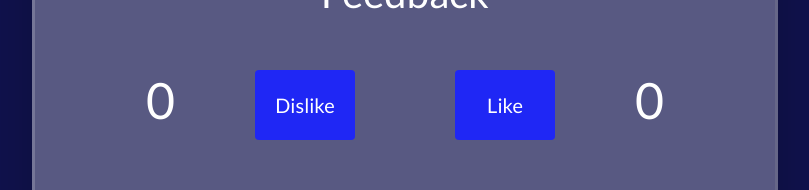
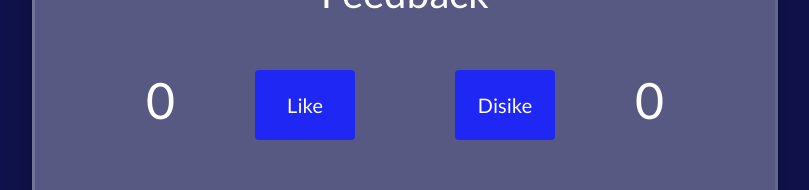
Before and after one commit to TaniaNovikova/42-2_REACT, a React (Create React App) app: page / in a window 1280 px wide. Shown: the part 284-474 px from the top of the page, without its empty margins (235-1044 px from the left). Built offline with nearby package versions, Linux system fonts and the light colour scheme.

Commit message:
swapped places likes and dislikes

```diff
--- a/src/components/Feedback/Feedback.jsx
+++ b/src/components/Feedback/Feedback.jsx
@@ -23,16 +23,9 @@ function Feedback() {
     <div className="feedback-wrapper">
       <div className="title">Feedback</div>
       <div className="likes-dislikes-wrapper">
-        <div className="result-wrapper">{dislikes}</div>
+        <div className="result-wrapper">{likes}</div>
 
         <div className="likes-dislikes-buttons-wrapper">
-          <div className="button-control">
-            <Button
-              className="likes-dislikes-button"
-              name="Dislike"
-              onClick={dislikesIncrement}
-            />
-          </div>
           <div className="button-control">
             <Button
               className="likes-dislikes-button"
@@ -40,8 +33,15 @@ function Feedback() {
               onClick={likesIncrement}
             />
           </div>
+          <div className="button-control">
+            <Button
+              className="likes-dislikes-button"
+              name="Disike"
+              onClick={dislikesIncrement}
+            />
+          </div>
         </div>
-        <div className="result-wrapper likes">{likes}</div>
+        <div className="result-wrapper dislikes">{dislikes}</div>
       </div>
       <Button
         className="reset-button"
--- a/src/components/Feedback/styles.css
+++ b/src/components/Feedback/styles.css
@@ -48,7 +48,7 @@
   font-weight: 400;
 }
 
-.likes {
+.dislikes {
   justify-content: flex-start;
 }
 
```
